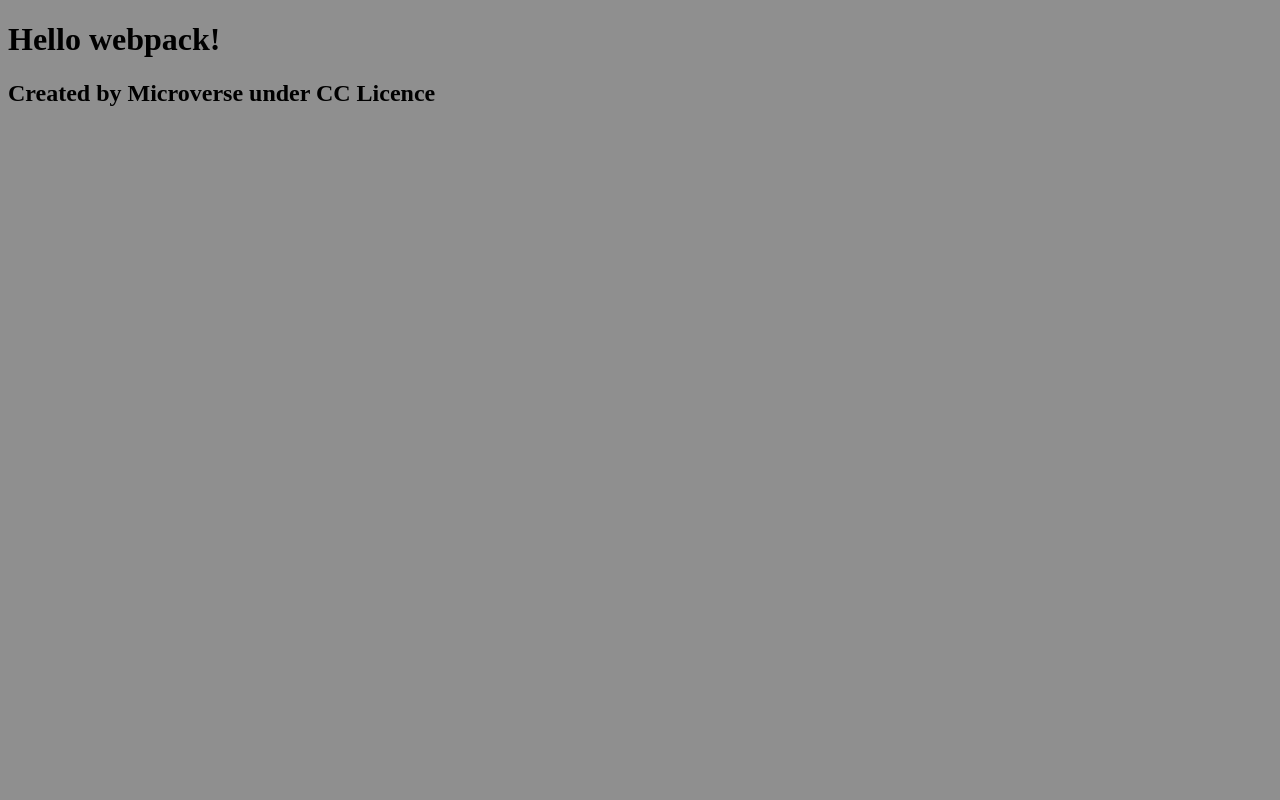
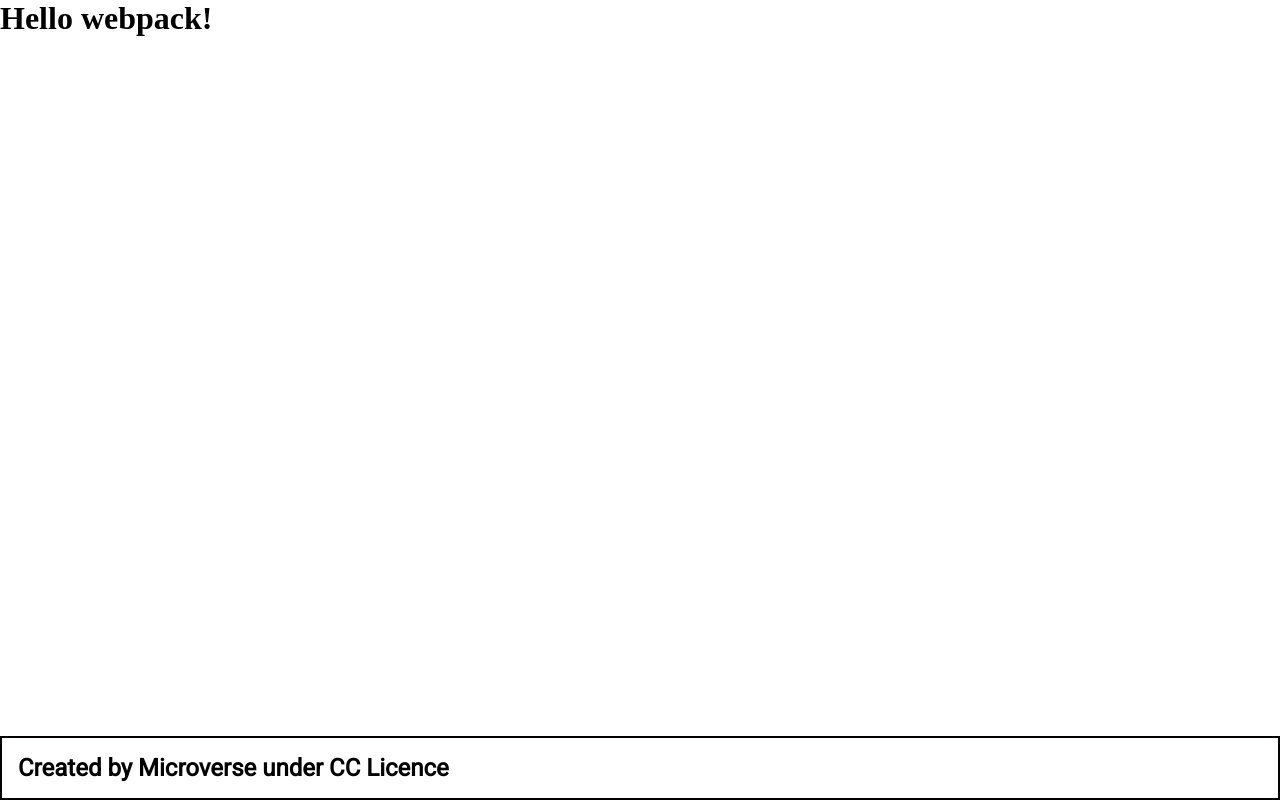
Before and after one commit to Chimoneg27/Pokemon-Gallery, a website built with webpack: page src/index.html in a window 1280 px wide. Built offline with nearby package versions, Linux system fonts and the light colour scheme.

Commit message:
Add footer styles and project colors

```diff
--- a/src/style.css
+++ b/src/style.css
@@ -1,12 +1,27 @@
-.hello {
-  color: red;
+* {
+  padding: 0;
+  margin: 0;
+  box-sizing: border-box;
 }
 
-.icon1 {
-  width: 3rem;
-  height: 3rem;
+html {
+  scroll-behavior: smooth;
 }
 
-body {
-  background-color: rgb(143, 143, 143);
+:root {
+  --text: #fcf3f8;
+  --background: #040103;
+  --primary: #aae9c3;
+  --secondary: #071917;
+  --accent: #a5e59e;
 }
+
+#footer {
+  position: absolute;
+  bottom: 0;
+  left: 0;
+  padding: 1rem;
+  font-family: 'Roboto', 'Times New Roman', Times, serif;
+  width: 100%;
+  border: 2px solid var(--background);
+}
```
